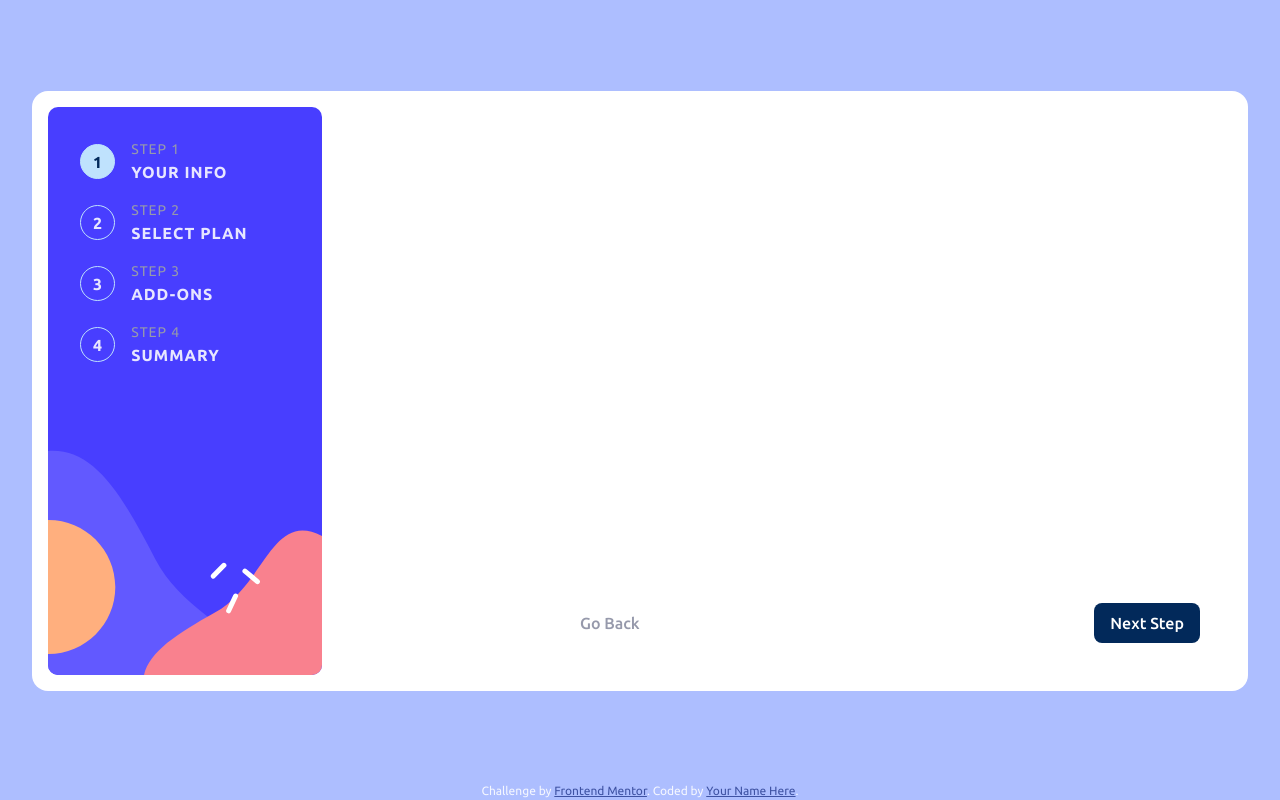
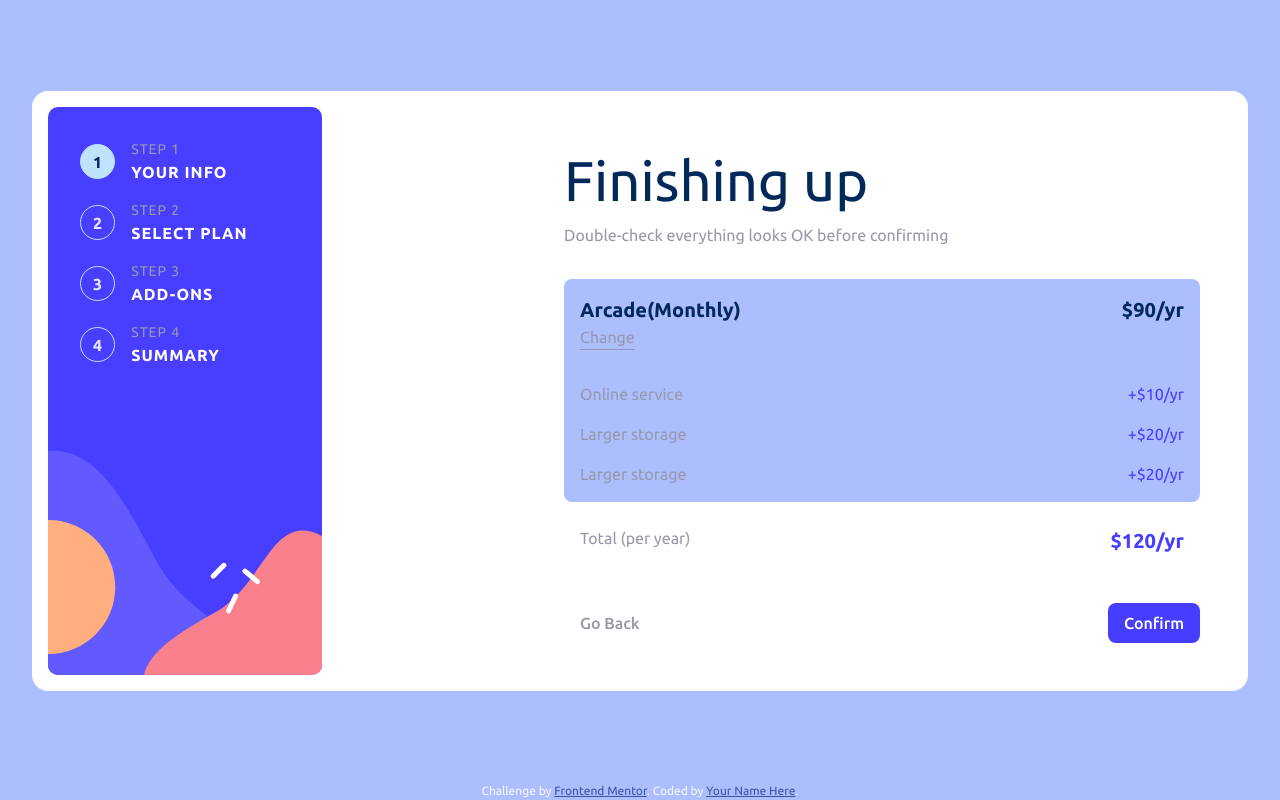
Before and after one commit to Kamil-Mroz/multi-step-form, a website built with Vite: page index.html in a window 1280 px wide. Built offline with nearby package versions, Linux system fonts and the light colour scheme.

Commit message:
added step 4

```diff
--- a/index.html
+++ b/index.html
@@ -239,12 +239,47 @@
                 </div>
               </fieldset>
               <fieldset class="form-field">
-                <legend form="form__heading"></legend>
-                <p class="form__text"></p>
+                <legend class="form__heading">Finishing up</legend>
+                <p class="form__text">
+                  Double-check everything looks OK before confirming
+                </p>
+                <div>
+                  <div class="summary">
+                    <div class="plan row">
+                      <div>
+                        <h2 class="title">Arcade(Monthly)</h2>
+                        <button class="btn-change">Change</button>
+                      </div>
+                      <p class="title">$90/yr</p>
+                    </div>
+                    <div class="row">
+                      <p>Online service</p>
+                      <p class="price price--accent price--sm">+$10/yr</p>
+                    </div>
+                    <div class="row">
+                      <p>Larger storage</p>
+                      <p class="price price--accent price--sm">+$20/yr</p>
+                    </div>
+                    <div class="row">
+                      <p>Larger storage</p>
+                      <p class="price price--accent price--sm">+$20/yr</p>
+                    </div>
+                  </div>
+                  <div class="total row">
+                    <p>Total (per year)</p>
+                    <p class="price price--accent price--xl">$120/yr</p>
+                  </div>
+                </div>
               </fieldset>
               <div class="buttons">
                 <button class="btn btn--back">Go Back</button>
-                <button class="btn btn--next">Next Step</button>
+                <button
+                  class="btn btn--next"
+                  style="display: none"
+                >
+                  Next Step
+                </button>
+                <button class="btn btn--confirm">Confirm</button>
               </div>
             </form>
           </main>
--- a/src/style.css
+++ b/src/style.css
@@ -81,6 +81,9 @@ button {
   background-color: transparent;
   color: inherit;
 }
+p {
+  color: var(--neutral-100);
+}
 
 .center-element {
   display: flex;
@@ -88,6 +91,7 @@ button {
 }
 .row {
   display: flex;
+  justify-content: space-between;
 }
 
 #app {
@@ -160,6 +164,7 @@ header {
   display: flex;
   flex-direction: column;
   letter-spacing: 1px;
+  color: var(--neutral-500);
 }
 
 .step-id {
@@ -266,6 +271,15 @@ input::placeholder {
 .btn--next:focus-visible {
   background-color: var(--primary-200);
 }
+.btn--confirm {
+  background-color: var(--primary-200);
+  color: var(--neutral-500);
+  margin-left: auto;
+}
+.btn--confirm:hover,
+.btn--confirm:focus-visible {
+  background-color: var(--primary-300);
+}
 
 .billing__plan {
   display: grid;
@@ -296,6 +310,13 @@ input::placeholder {
 }
 .price {
   color: var(--neutral-100);
+}
+.price--sm {
+  fonts-size: 0.875rem;
+}
+.price--xl {
+  font-size: 1.25rem;
+  font-weight: var(--fw-bold);
 }
 
 .price--accent {
@@ -463,3 +484,27 @@ input::placeholder {
 input[type='checkbox'] {
   accent-color: hsl(var(--color));
 }
+
+.summary {
+  background-color: var(--primary-300);
+  padding: 1rem;
+  border-radius: 0.5rem;
+  display: flex;
+  flex-direction: column;
+  gap: 1rem;
+}
+.total {
+  padding: 1.5rem 1rem;
+}
+.btn-change {
+  display: block;
+  color: var(--neutral-100);
+  border-bottom: 1px solid var(--neutral-100);
+}
+.btn-change:hover {
+  color: var(--primary-200);
+  border-color: var(--primary-200);
+}
+.plan {
+  margin-bottom: 1rem;
+}
```
